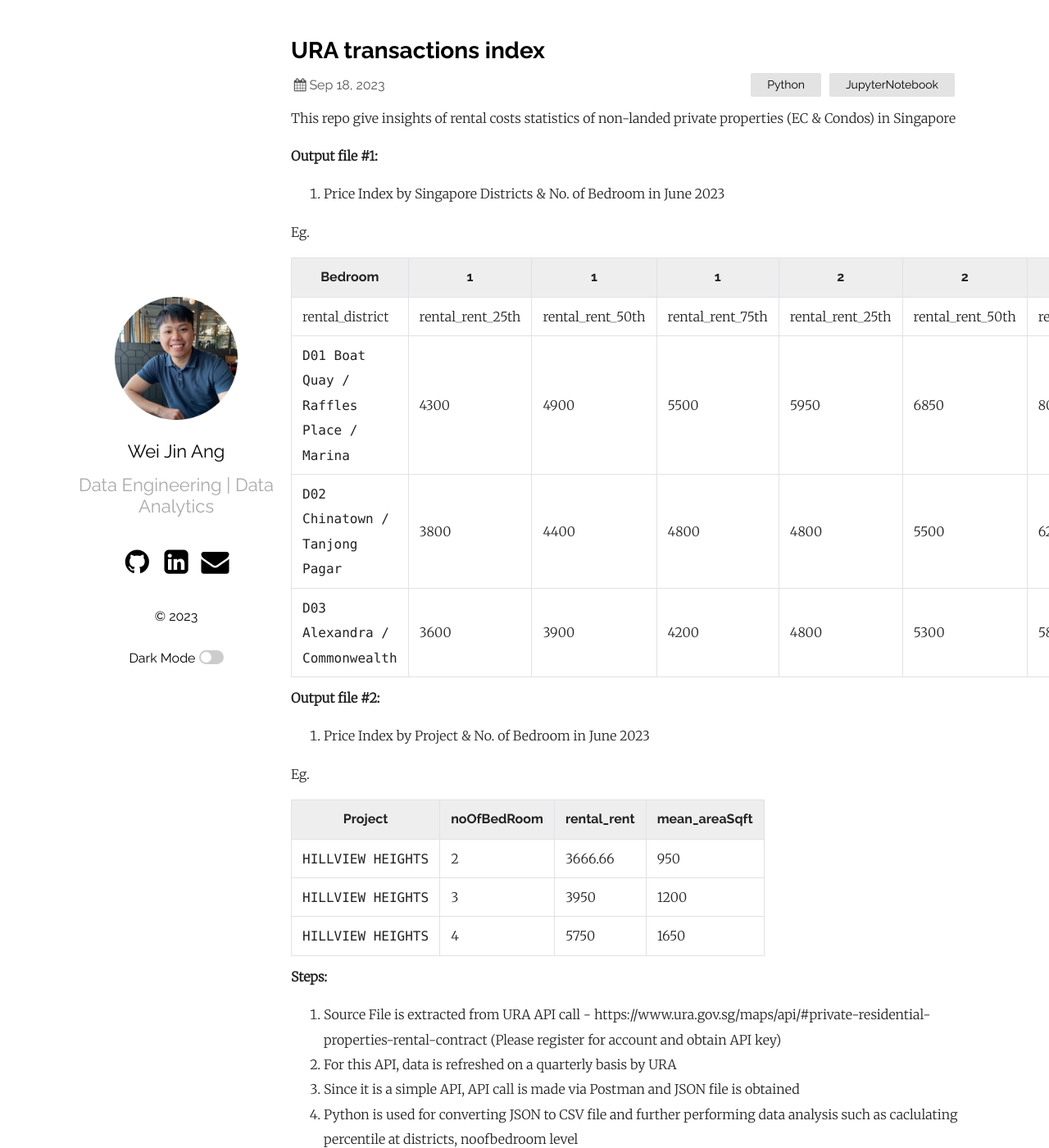
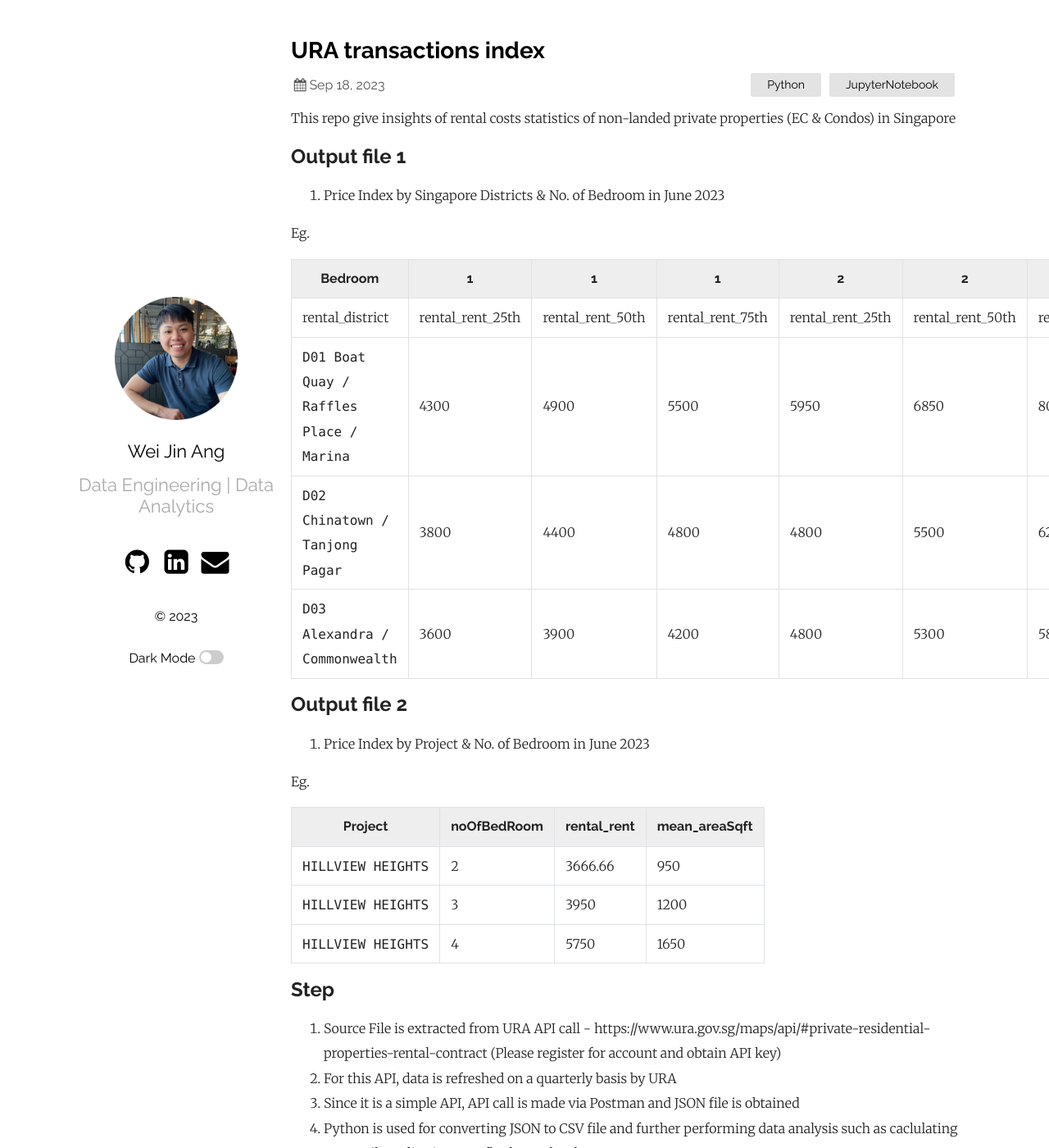
Before and after one commit to wjang96/wjang96.github.io, a Jekyll site: the page built from _posts/2023-09-18-URA-transactions-index.markdown, in a window 1280 px wide and 1400 px high. Shown: the whole window at 82% size. Built offline with Jekyll 4.4.1, drawn with Linux system fonts in a browser that asks for light colours.

Commit message:
Update 2023-09-18-URA-transactions-index.markdown

```diff
--- a/_posts/2023-09-18-URA-transactions-index.markdown
+++ b/_posts/2023-09-18-URA-transactions-index.markdown
@@ -7,7 +7,7 @@ categories: Python JupyterNotebook
 
 This repo give insights of rental costs statistics of non-landed private properties (EC & Condos) in Singapore
 
-**Output file #1:**
+## Output file 1
 1. Price Index by Singapore Districts & No. of Bedroom in June 2023
 
 Eg.
@@ -19,7 +19,7 @@ Eg.
 | `D02 Chinatown / Tanjong Pagar`          | 3800 | 4400 | 4800 | 4800 | 5500 | 6275 |
 | `D03 Alexandra / Commonwealth`           | 3600 | 3900 | 4200 | 4800 | 5300 | 5800 |
 
-**Output file #2:**
+## Output file 2
 
 2. Price Index by Project & No. of Bedroom in June 2023
 
@@ -31,7 +31,7 @@ Eg.
 | `HILLVIEW HEIGHTS` | 3 | 3950 | 1200 |
 | `HILLVIEW HEIGHTS` | 4 | 5750 | 1650 |
 
-**Steps:**
+## Step
 1. Source File is extracted from URA API call - https://www.ura.gov.sg/maps/api/#private-residential-properties-rental-contract (Please register for account and obtain API key)
 2. For this API, data is refreshed on a quarterly basis by URA
 3. Since it is a simple API, API call is made via Postman and JSON file is obtained
```
